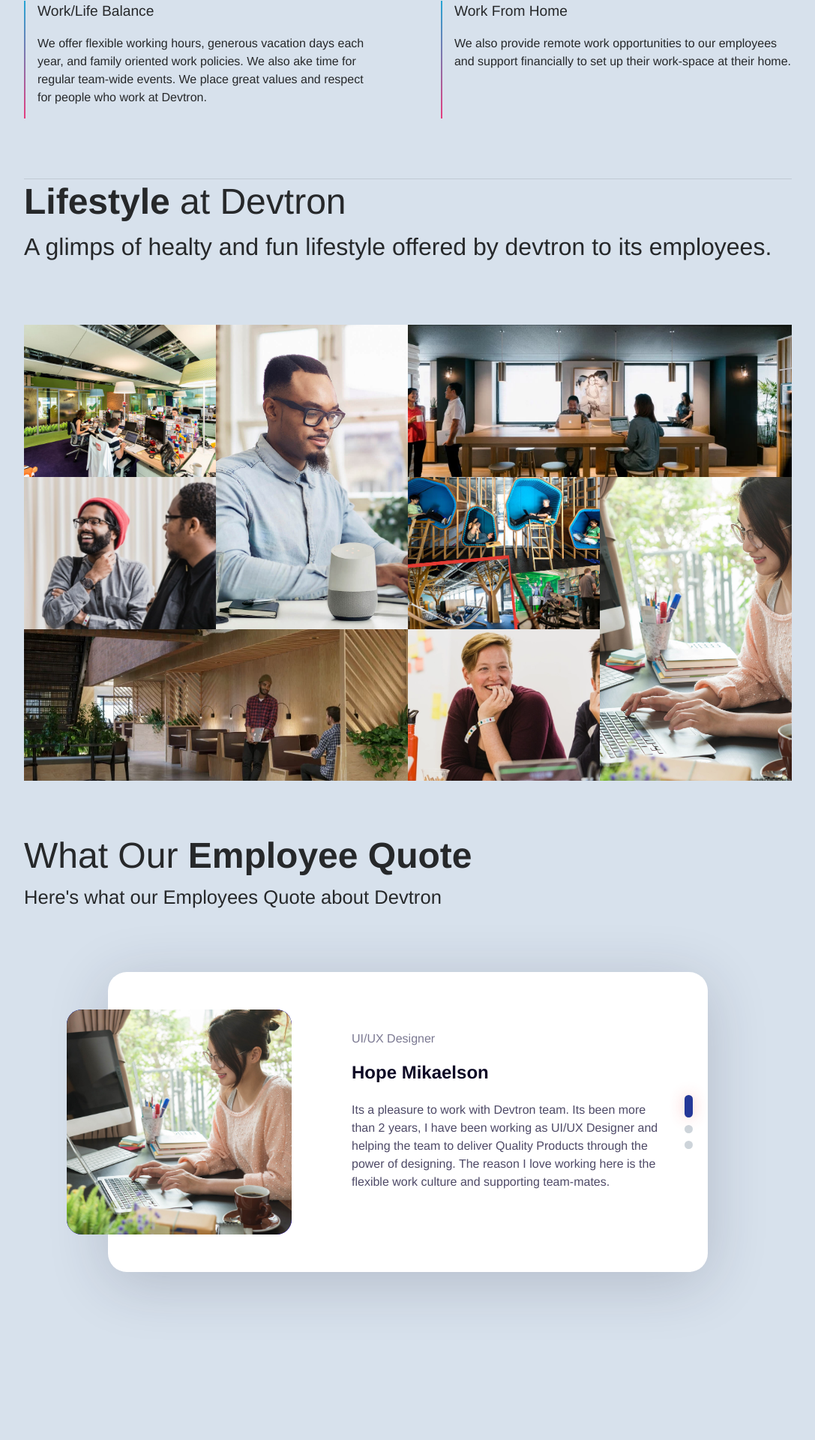
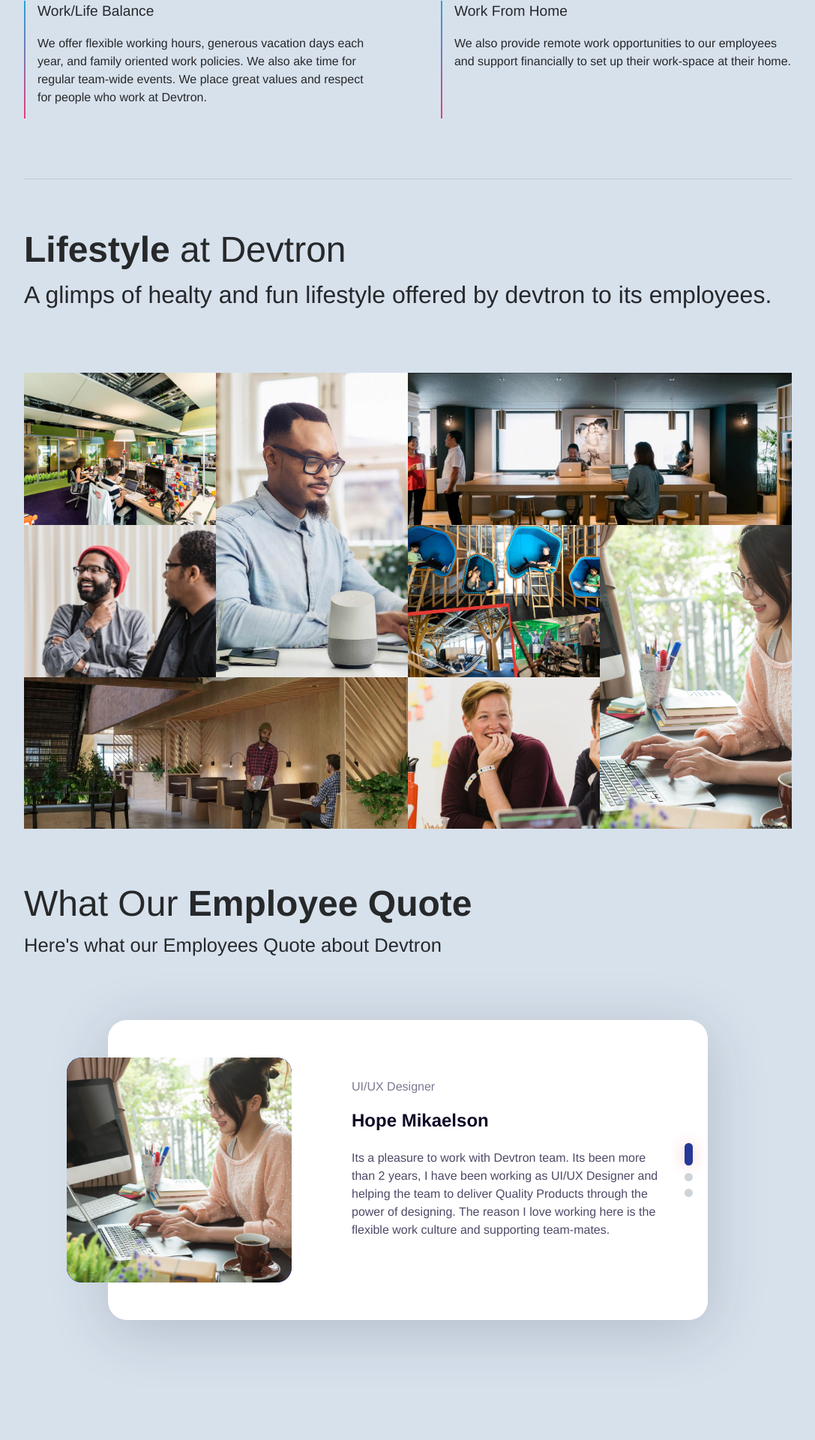
Before and after one commit to Abhinav-26/Career-Page, a Django app: page / in a window 1280 px wide. Shown: the part 2362-4282 px from the top of the page at 75% size, without its empty margins (96-1183 px from the left). Run offline with Django 3.2, Linux system fonts and the light colour scheme; some libraries are stand-ins or nearby versions.

Commit message:
final-code

```diff
--- a/carrer/templates/carrer/empReview.html
+++ b/carrer/templates/carrer/empReview.html
@@ -1,7 +1,7 @@
 {% load static %}
 
 <div class="emp-section">
-    <div>
+    <div data-aos="fade-right">
         <div class="review-heading">
             What Our <b>Employee Quote</b>
         </div>
@@ -12,7 +12,7 @@
         </div>
     </div>
 
-  <div class="blog-slider">
+  <div class="blog-slider" data-aos="fade-up">
     <div class="blog-slider__wrp swiper-wrapper">
       <div class="blog-slider__item swiper-slide">
         <div class="blog-slider__img">
--- a/carrer/templates/carrer/footer.html
+++ b/carrer/templates/carrer/footer.html
@@ -1,7 +1,8 @@
 {% load static %}
 <div class="footer-end">
   <div class="up-footer">
-    <div class="first">
+
+    <div class="first" data-aos="fade-right">
       <div class="footer-logo">
         <img src="{% static 'images/d-logo.png' %}" alt="logo"><b>devtron</b></img>
       </div>
@@ -17,21 +18,22 @@
         <img src="https://img.icons8.com/fluent/48/000000/youtube-play.png" />
       </div>
     </div>
-    <div class="second vert-links">
+
+    <div class="second vert-links" data-aos="fade-up">
       <p class="heading">Pages</p>
       <p>Home</p>
       <p>Blog</p>
       <p>Apply</p>
       <p>Support</p>
     </div>
-    <div class="third vert-links">
+    <div class="third vert-links" data-aos="fade-down">
       <p class="heading">Recent Blogs</p>
       <p>Blog 1</p>
       <p>Blog 2</p>
       <p>Blog 3</p>
       <p>Blog 4</p>
     </div>
-    <div class="fourth">
+    <div class="fourth" data-aos="fade-left">
       <!-- <p>Join Our Community</p> -->
       <a href="https://www.facebook.com/groups/353685209144241/?ref=group_header">
         <img src="{% static 'images/community.jpeg' %}" alt="">
--- a/carrer/templates/carrer/gallery.html
+++ b/carrer/templates/carrer/gallery.html
@@ -1,25 +1,28 @@
 {% load static %}
 
 <div class="instagram">
-    <span><b>Lifestyle</b> at Devtron</span>
-
+  <div data-aos="fade-right">
+    <div class="instagram-heading">
+      <b>Lifestyle</b> at Devtron
+    </div>
     <div class="insta-text">
         <p>A glimps of healty and fun lifestyle offered by devtron to its employees.</p>
     </div>
+  </div>
     <div class="images">
-      <div class="img-0">
+      <div class="img-0" data-aos="fade-right">
         <img src="{% static 'images/goo.jpeg' %}" alt="" />
         <div class="hovered">
           <h1>Picture</h1>
         </div>
       </div>
-      <div class="img-1">
+      <div class="img-1" data-aos="fade-down">
         <img src="{% static 'images/google-emp.jpeg' %}" alt="" />
         <div class="hovered">
           <h1>Picture</h1>
         </div>
       </div>
-      <div class="img-2">
+      <div class="img-2" data-aos="fade-left">
         <img src="{% static 'images/Tokyo.webp' %}" alt="" />
         <div class="hovered">
           <h1>Picture</h1>
@@ -31,7 +34,7 @@
           <h1>Picture</h1>
         </div>
       </div>
-      <div class="img-4">
+      <div class="img-4" data-aos="fade-right">
         <img
           src="{% static 'images/man.webp' %}"
           alt=""
@@ -40,7 +43,7 @@
           <h1>Picture</h1>
         </div>
       </div>
-      <div class="img-5">
+      <div class="img-5" data-aos="fade-up">
         <img
           src="{% static 'images/tree.jpeg' %}"
           alt=""
@@ -49,13 +52,13 @@
           <h1>Picture</h1>
         </div>
       </div>
-      <div class="img-6">
+      <div class="img-6" data-aos="fade-left">
         <img src="{% static 'images/mac.jpeg' %}" alt="" />
         <div class="hovered">
           <h1>Picture</h1>
         </div>
       </div>
-      <div class="img-7">
+      <div class="img-7" data-aos="fade-right">
         <img src="{% static 'images/seattle.webp' %}" alt="" />
         <div class="hovered">
           <h1>Picture</h1>
@@ -70,7 +73,7 @@
           <h1>Picture</h1>
         </div>
       </div>
-      <div class="img-9">
+      <div class="img-9" data-aos="fade-up">
         <img src="{% static 'images/women.webp' %}" alt="" />
         <div class="hovered">
           <h1>Picture</h1>
--- a/carrer/templates/carrer/index.html
+++ b/carrer/templates/carrer/index.html
@@ -27,6 +27,10 @@
 
 
         <link href="https://fonts.googleapis.com/css2?family=Poppins:wght@300;400;500;600;700;800&display=swap" rel="stylesheet">
+
+        <!-- AOS Library-->
+        <link rel="stylesheet" href="https://unpkg.com/aos@next/dist/aos.css" />
+
     </head>
     <body>
         {% include 'carrer/landing_page.html' %}
@@ -42,5 +46,13 @@
         {% include 'carrer/footer.html' %}
 
 
+        <script src="https://unpkg.com/aos@next/dist/aos.js"></script>
+        <script>
+          AOS.init({
+            offset: "200",
+            delay: "100",
+            duration: "1000",
+          });
+        </script>
     </body>
 </html>
--- a/carrer/templates/carrer/jobSection.html
+++ b/carrer/templates/carrer/jobSection.html
@@ -1,13 +1,15 @@
 {% load static %}
 
 <div class="jobs">
-    <div class="jobs-heading">
-        Open to <b>Hire For</b>
+    <div data-aos="fade-right">
+        <div class="jobs-heading">
+            Open to <b>Hire For</b>
+        </div>
+        <div class="jobs-text">
+            <p>Devtron is hiring is for the following profiles</p>
+        </div>
     </div>
-    <div class="jobs-text">
-        <p>Devtron is hiring is for the following profiles</p>
-    </div>
-    <div class="jobs-upper">
+    <div class="jobs-upper" data-aos="fade-up">
         <div class="jobs-card">
             <div class="job-card-content">
                 <div class="animated animatedFadeInUp fadeInUp">
@@ -47,7 +49,7 @@
         </div>
     </div>
 
-    <div class="jobs-lower">
+    <div class="jobs-lower" data-aos="fade-up">
         <div class="jobs-card">
             <div class="job-card-content">
                 <div class="animated animatedFadeInUp fadeInUp">
@@ -87,7 +89,7 @@
         </div>
     </div>
 
-    <center><div class="more-btn">More Jobs</div></center>
+    <center><div class="more-btn" data-aos="zoom-in">More Jobs</div></center>
 
     <hr class="line">
 </div>
--- a/carrer/templates/carrer/whyDevtron.html
+++ b/carrer/templates/carrer/whyDevtron.html
@@ -1,6 +1,7 @@
 {% load static %}
 
 <div class="why">
+    <div data-aos="fade-right">
         <div class="why-heading">
             Why <b>Choose Devtron</b>
         </div>
@@ -9,8 +10,9 @@
                 Work/life balance. Here's are some of the things we do for our employees.
             </p>
         </div>
+    </div>
 
-    <div class="why-values-upper">
+    <div class="why-values-upper" data-aos="fade-up">
         <div class="left-data">
             <div class="location-title">
                 <p>Office Locations</p>
@@ -33,7 +35,7 @@
         </div>
     </div>
 
-    <div class="why-values-lower">
+    <div class="why-values-lower" data-aos="fade-up">
         <div class="left-data">
             <div class="location-title">
                 <p>Work/Life Balance</p>
--- a/static/css/style.css
+++ b/static/css/style.css
@@ -782,7 +782,7 @@ header .blue:hover::after{
 /********************************* Employee Review Section END ****************************/
 
 /************************************* Gallery Section END ********************************/
-.instagram > span {
+.instagram .instagram-heading {
   font-size: 3rem;
   padding-top: 4rem;
   padding-left: 10%;
@@ -816,7 +816,7 @@ header .blue:hover::after{
 
 @media screen and (max-width: 540px){
 
-  .instagram span{
+  .instagram .instagram-heading{
     font-size: 1rem;
     padding-top: 2rem;
     padding-left: 2rem;
```
Lines whose indentation alone changed are shown as unchanged.
